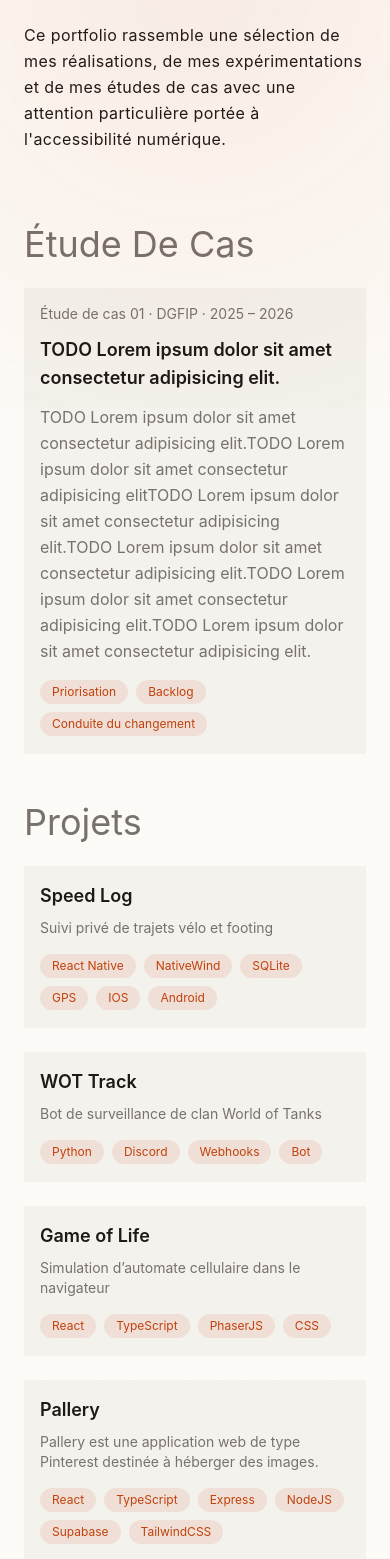
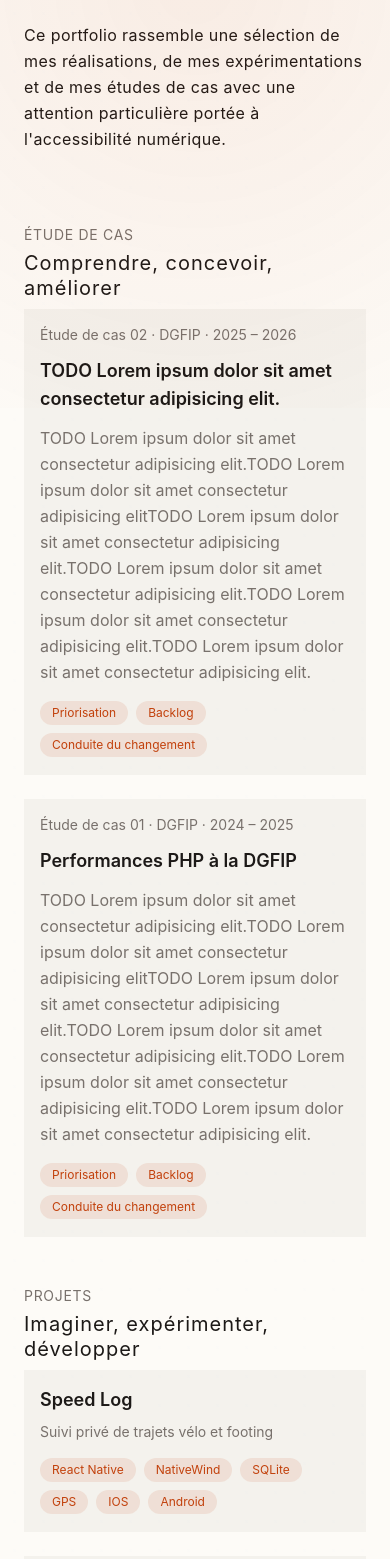
Before and after one commit to Roy-Bivash/portfolio-v3, a React (Vite) app: page / in a window 390 px wide. Shown: the part 436-1995 px from the top of the page. Built offline with nearby package versions, Linux system fonts and the light colour scheme.

Commit message:
changement de design des titres

```diff
--- a/public/data/caseStudys/list.json
+++ b/public/data/caseStudys/list.json
@@ -1,12 +1,36 @@
 [
     {
         "id": 1,
+        "title": {
+            "fr": "Performances PHP à la DGFIP",
+            "en": "TODO"
+        },
+        "subhead": {
+            "fr": "Étude de cas 01 · DGFIP · 2024 – 2025",
+            "en": "TODO"
+        },
+        "introduction": {
+            "fr": "TODO Lorem ipsum dolor sit amet consectetur adipisicing elit.TODO Lorem ipsum dolor sit amet consectetur adipisicing elitTODO Lorem ipsum dolor sit amet consectetur adipisicing elit.TODO Lorem ipsum dolor sit amet consectetur adipisicing elit.TODO Lorem ipsum dolor sit amet consectetur adipisicing elit.TODO Lorem ipsum dolor sit amet consectetur adipisicing elit.",
+            "en": "TODO Lorem ipsum dolor sit amet consectetur adipisicing elit.TODO Lorem ipsum dolor sit amet consectetur adipisicing elit.TODO Lorem ipsum dolor sit amet consectetur adipisicing elit.TODO Lorem ipsum dolor sit amet consectetur adipisicing elit.TODO Lorem ipsum dolor sit amet consectetur adipisicing elit.TODO Lorem ipsum dolor sit amet consectetur adipisicing elit."
+        },
+        "description-file": {
+            "fr": "etude-1/description-fr.md",
+            "en": "etude-1/description-en.md"
+        },
+        "tags": {
+            "fr": ["Priorisation", "Backlog", "Conduite du changement"],
+            "en": ["test"]
+        }
+
+    },
+    {
+        "id": 2,
         "title": {
             "fr": "TODO Lorem ipsum dolor sit amet consectetur adipisicing elit.",
             "en": "TODO"
         },
         "subhead": {
-            "fr": "Étude de cas 01 · DGFIP · 2025 – 2026",
+            "fr": "Étude de cas 02 · DGFIP · 2025 – 2026",
             "en": "TODO"
         },
         "introduction": {
--- a/public/data/infos/translations.json
+++ b/public/data/infos/translations.json
@@ -54,5 +54,13 @@
     "case_study": {
         "fr": "Étude de cas",
         "en": "Case Study"
+    },
+    "case_study_title_h2": {
+        "fr": "Comprendre, concevoir, améliorer",
+        "en": "Understand, design, improve"
+    },
+    "project_title_h2": {
+        "fr": "Imaginer, expérimenter, développer",
+        "en": "Imagine, experiment, develop"
     }
 }
--- a/src/pages/home/common/HomePageMain.tsx
+++ b/src/pages/home/common/HomePageMain.tsx
@@ -52,7 +52,8 @@ export function HomePageMain() {
     return (
         <main className="my-18 space-y-12">
             <section id="case-study">
-                <h2 className="text-secondary-text text-4xl mb-6 capitalize">{ tr("case_study") }</h2>
+                <h5 className="text-secondary-text text-sm md:text-lg mb-1 uppercase tracking-wider leading-relaxed">{ tr("case_study") }</h5>
+                <h2 className="text-primary-text text-xl md:text-4xl mb-2 md:mb-6 tracking-wider leading-tight">{ tr("case_study_title_h2") }</h2>
                 <CaseStudyList>
                     {caseStudyList.map((el: CaseStudyType) => (
                         <CaseStudy
@@ -64,7 +65,8 @@ export function HomePageMain() {
             </section>
 
             <section id="projects">
-                <h2 className="text-secondary-text text-4xl mb-6 capitalize">{ tr("projects") }</h2>
+                <h5 className="text-secondary-text text-sm md:text-lg mb-1 uppercase tracking-wider leading-relaxed">{ tr("projects") }</h5>
+                <h2 className="text-primary-text text-xl md:text-4xl mb-2 md:mb-6 tracking-wider leading-tight">{ tr("project_title_h2") }</h2>
                 <ProjectList>
                     {firstProjects.map((el: ProjectType) => (
                         <Project
```
